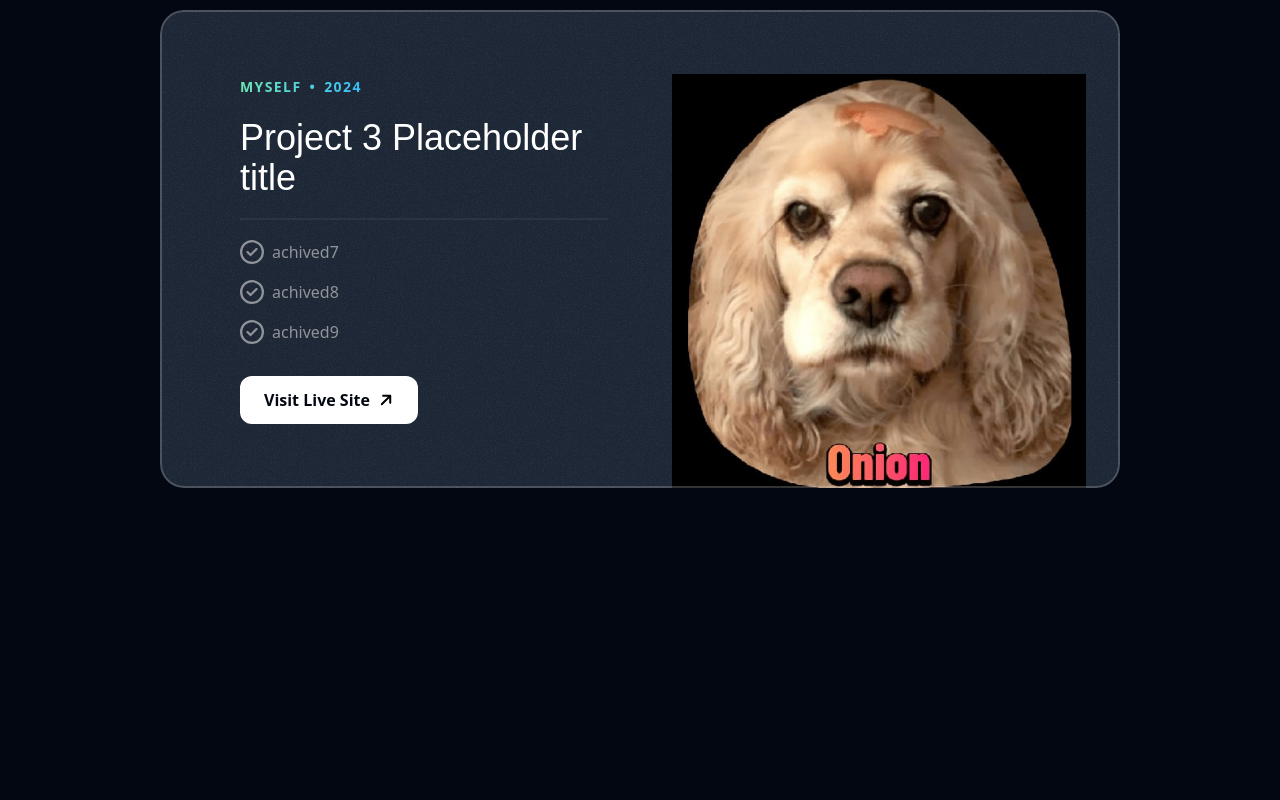
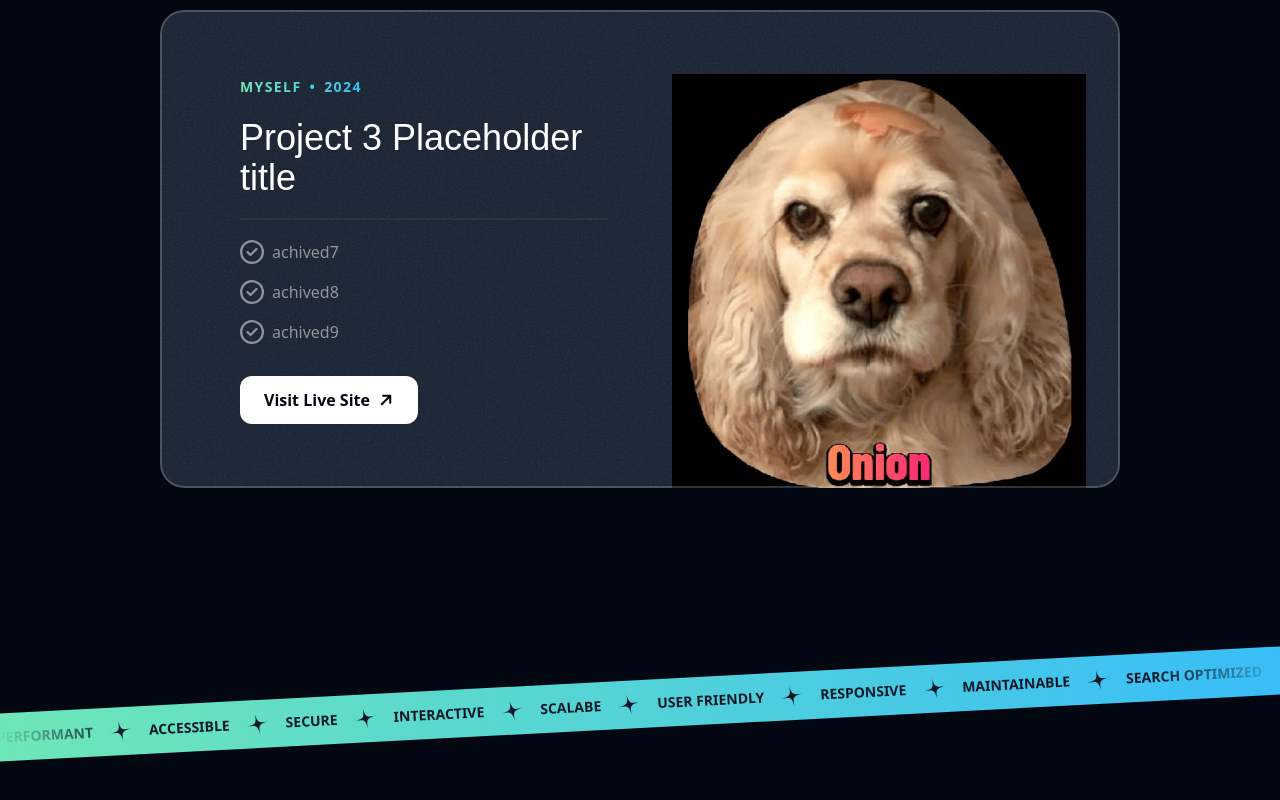
Before and after one commit to TelemBaldran/portfolio, a Next.js app: page / in a window 1280 px wide. Shown: the part 2344-3144 px from the top of the page. Before the commit the page ends 2928 px from the top, so only its background shows below. Built offline with nearby package versions, Linux system fonts and the light colour scheme; a web font is replaced by a local one.

Commit message:
Added Banner sections and finished it as well

```diff
--- a/app/page.tsx
+++ b/app/page.tsx
@@ -1,13 +1,15 @@
 import Header from "./sections/Header";
-import Hero from "./sections/Hero";
-import Projects from "./sections/Projects";
+import HeroSection from "./sections/Hero";
+import ProjectsSection from "./sections/Projects";
+import BannerSection from "./sections/Banner";
 
 function main() {
   return (
     <div>
       <Header />
-      <Hero />
-      <Projects />
+      <HeroSection />
+      <ProjectsSection />
+      <BannerSection />
     </div>
   );
 }
--- /dev/null
+++ b/app/sections/Banner.tsx
@@ -0,0 +1,37 @@
+import StarIcon from "@/assets/StarPlaceholder.svg";
+
+const words = [
+  "Performant",
+  "Accessible",
+  "Secure",
+  "Interactive",
+  "Scalabe",
+  "User Friendly",
+  "responsive",
+  "Maintainable",
+  "Search Optimized",
+  "Usable",
+  "Reliable",
+];
+function Banner() {
+  return (
+    <div className="py-16 lg:py-24 overflow-x-clip">
+      <div className="bg-gradient-to-r from-emerald-300 to-sky-400  -rotate-3 -mx-1">
+        <div className="flex [mask-image:linear-gradient(to_right,transparent,black_10%,black_90%,transparent)]">
+          <div className="flex flex-none gap-4 py-3">
+            {words.map((word) => (
+              <div key={word} className="inline-flex gap-4 items-center">
+                <span className="text-gray-900 uppercase font-extrabold text-sm">
+                  {word}
+                </span>
+                <StarIcon className="size-6 text-gray-900 -rotate-12" />
+              </div>
+            ))}
+          </div>
+        </div>
+      </div>
+    </div>
+  );
+}
+
+export default Banner;
```
